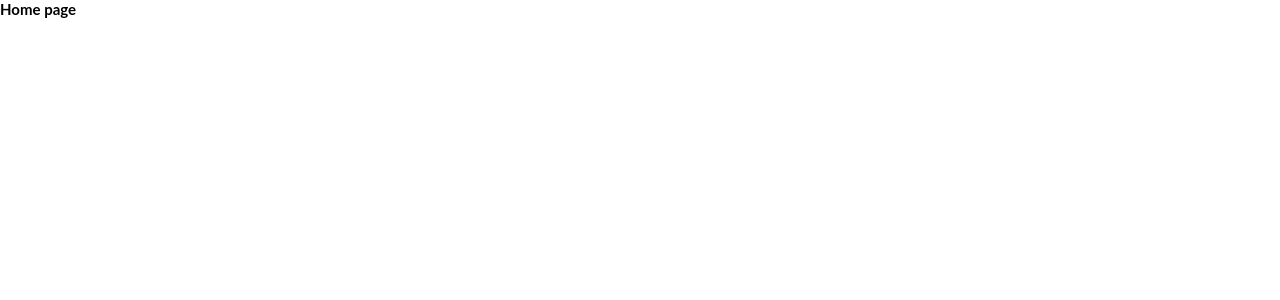
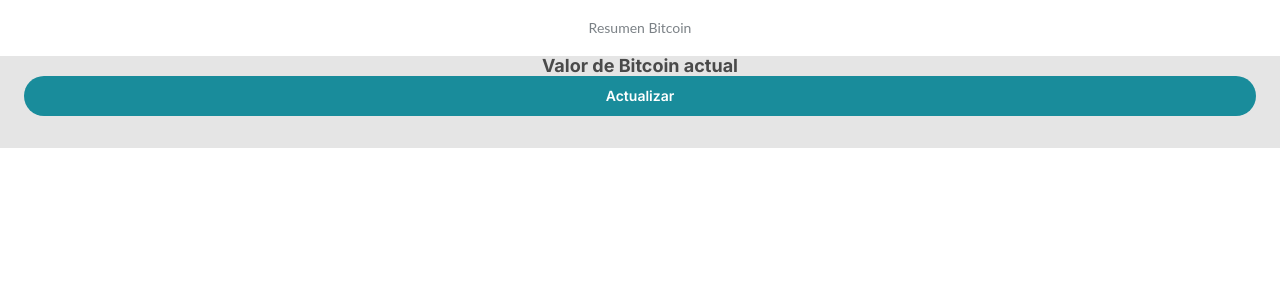
Before and after one commit to Any28Flo/crypto-technical-chellenge, a React (Create React App) app: page / in a window 1280 px wide. Shown: the top 300 px of the page. Built offline with nearby package versions, Linux system fonts and the light colour scheme.

Commit message:
feat | create html squeleton main

```diff
--- /dev/null
+++ b/src/features/ui/headers/Subtitle.js
@@ -0,0 +1,8 @@
+import styled from 'styled-components';
+
+const Subtitle = styled.h1`
+    font: 700 1.8rem/2rem 'Inter';
+    color: #4A4A4A;
+    text-align: center;
+`;
+export default Subtitle;
--- a/src/pages/home/Home.js
+++ b/src/pages/home/Home.js
@@ -1,10 +1,32 @@
 import React from 'react';
+import styled from 'styled-components';
+import Subtitle from '../../features/ui/headers/Subtitle';
+import Button from "../../features/ui/buttons/Button/Button";
 
+const HomePage = styled.div`
+    background-color: #e5e5e5;
+    font: 400 1.7rem/2.4rem 'Lato';
+    padding: 0rem 2.4rem 3.2rem 2.4rem;
+`;
+const PageHeader = styled.div`
+    background-color: #ffffff;
+    color: #7b8186;
+    font: 400 1.4rem/1.6rem 'Lato';
+    padding-top: 2rem;
+    padding-bottom: 2rem;
+    text-align: center;
+`;
 const Home = () => {
     return (
-        <div>
-            <h2>Home page</h2>
-        </div>
+        <>
+            <PageHeader>Resumen Bitcoin</PageHeader>
+            <HomePage>
+                <Subtitle>Valor de Bitcoin actual</Subtitle>
+                <div></div>
+                <div className="details"></div>
+                <Button>Actualizar</Button>
+            </HomePage>
+        </>
     );
 };
 
```
Also changed, not shown: src/features/ui/headers/TitlePageContainer.js (added, +7 -0 lines).
